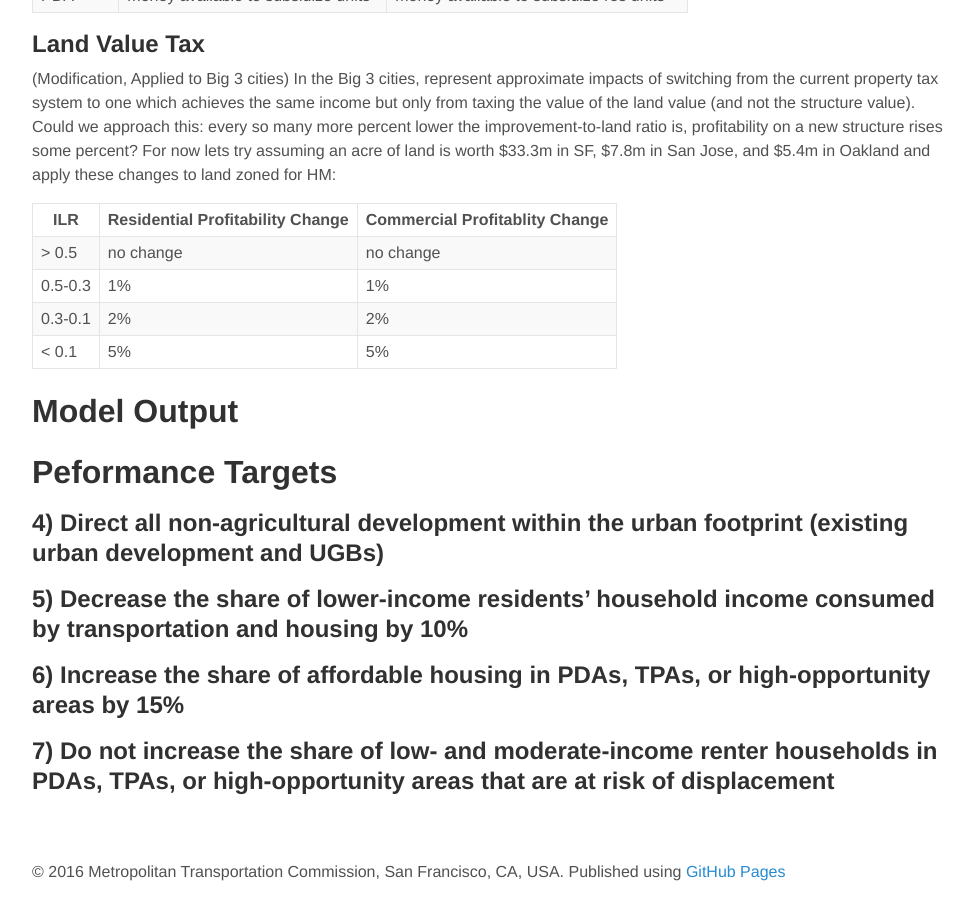
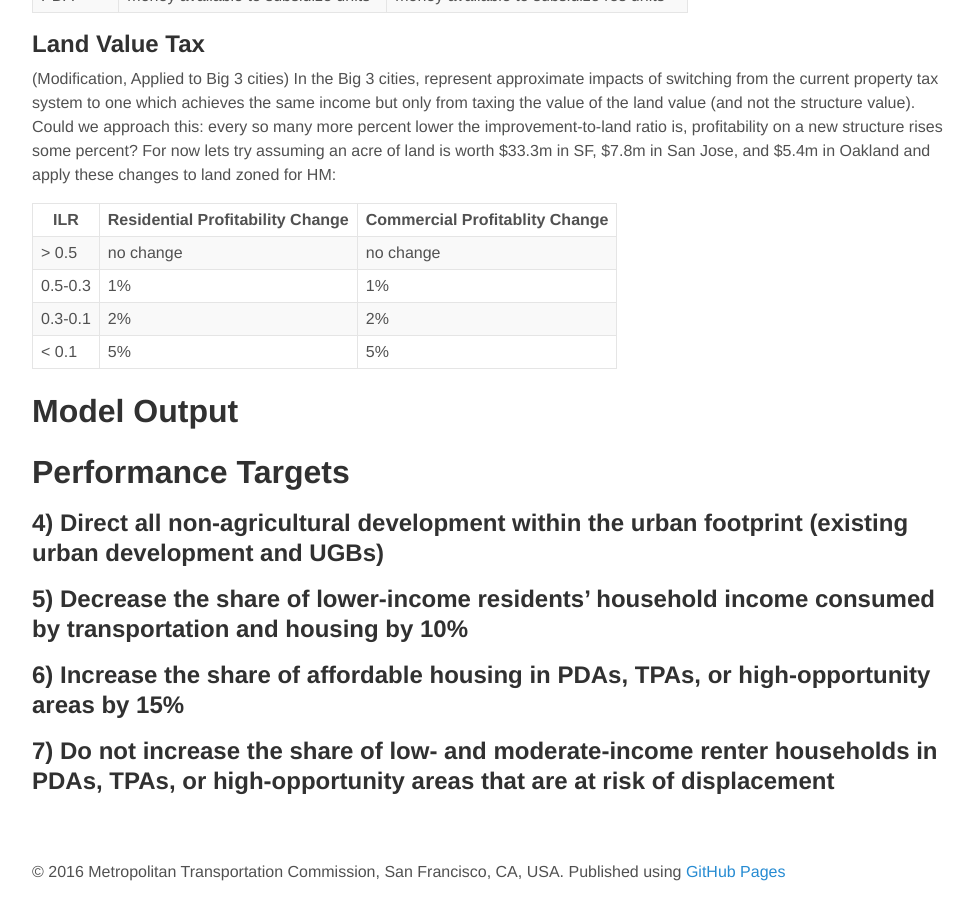
Before and after one commit to BayAreaMetro/baus_docs, a Jekyll site: the page built from pba2040.md, in a window 1280 px wide and 900 px high, scrolled down 5483 px. Shown: the whole window, without its empty margins (144-1118 px from the left). Built offline with Jekyll 4.4.1, drawn with Linux system fonts in a browser that asks for light colours.

Commit message:
Update pba2040.md

```diff
--- a/pba2040.md
+++ b/pba2040.md
@@ -333,7 +333,7 @@ In the Big 3 cities, represent approximate impacts of switching from the current
 
 # Model Output
 
-# Peformance Targets
+# Performance Targets
 
 ## 4) Direct all non-agricultural development within the urban footprint (existing urban development and UGBs)
 
```
